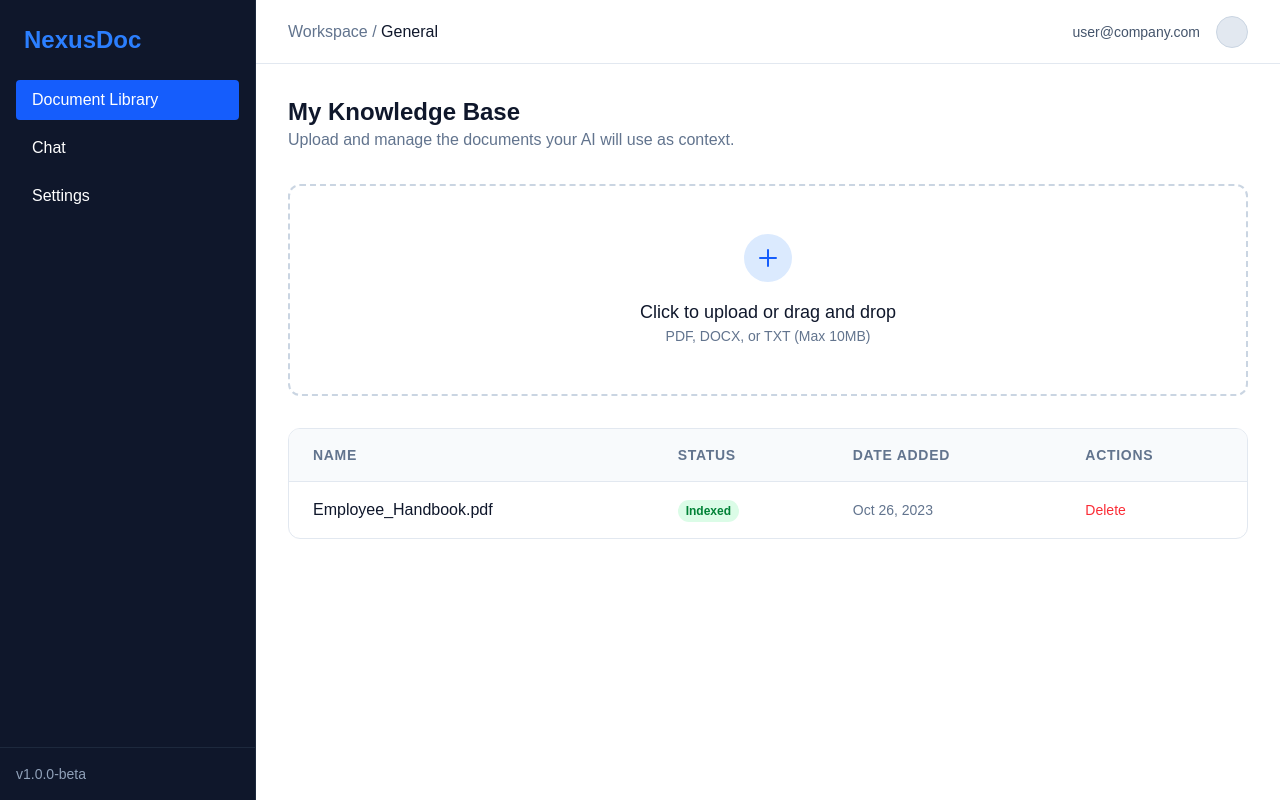
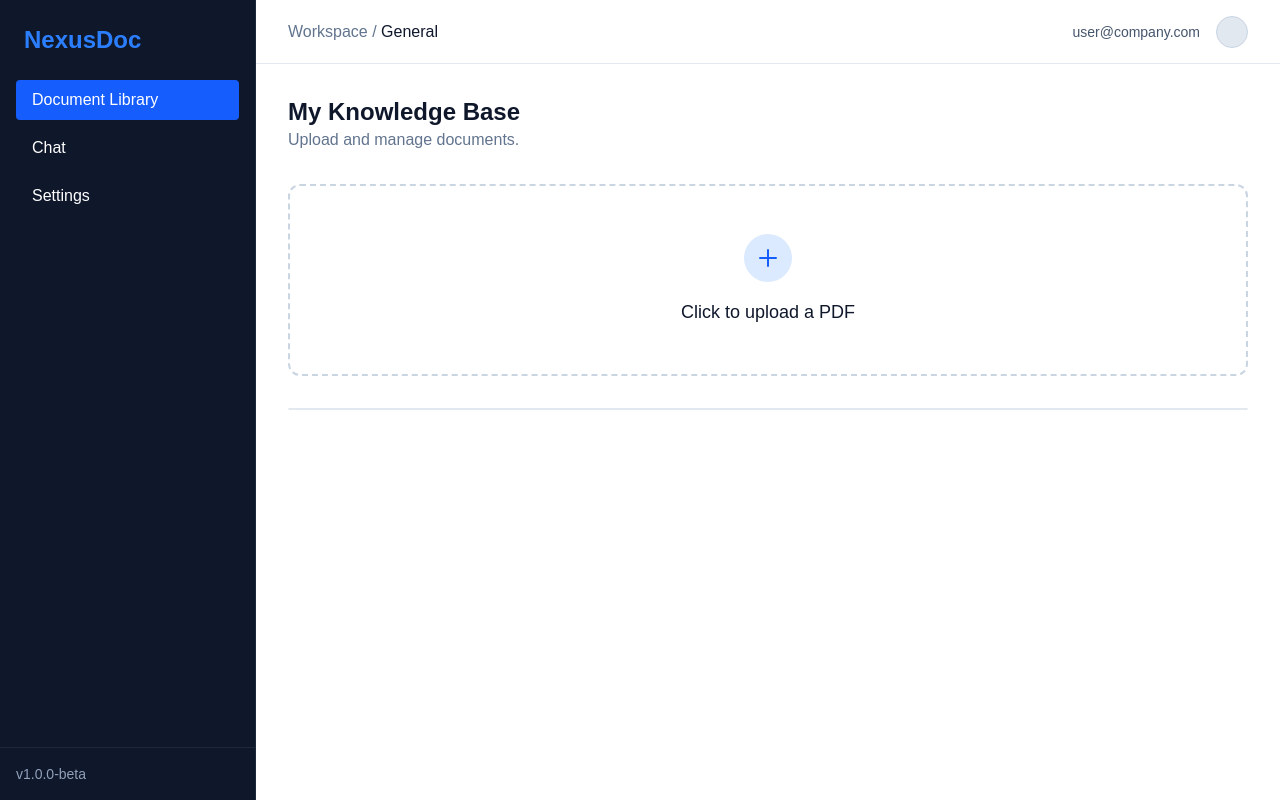
Before and after one commit to olisaejikeme/nexus-doc-ai, a Next.js app in the folder frontend/: page / in a window 1280 px wide. Built offline with nearby package versions, Linux system fonts and the light colour scheme.

Commit message:
feat: connect frontend upload zone to backend api

```diff
--- a/frontend/src/app/page.tsx
+++ b/frontend/src/app/page.tsx
@@ -1,48 +1,73 @@
+'use client';
+
+import { useState } from 'react';
+
 export default function LibraryPage() {
+  const [uploading, setUploading] = useState(false);
+  const [message, setMessage] = useState("");
+
+  // This function handles the file selection and upload
+  const handleFileUpload = async (event: React.ChangeEvent<HTMLInputElement>) => {
+    const file = event.target.files?.[0];
+    if (!file) return;
+
+    setUploading(true);
+    setMessage("Uploading...");
+
+    // 1. Prepare the "Container" for the file
+    const formData = new FormData();
+    formData.append('file', file);
+
+    try {
+      // 2. Send the file to our FastAPI backend
+      const response = await fetch('http://localhost:8000/upload', {
+        method: 'POST',
+        body: formData,
+      });
+
+      if (response.ok) {
+        const data = await response.json();
+        setMessage(`Success: ${data.filename} uploaded!`);
+      } else {
+        setMessage("Upload failed.");
+      }
+    } catch (error) {
+      console.error("Error:", error);
+      setMessage("Error connecting to server.");
+    } finally {
+      setUploading(false);
+    }
+  };
+
   return (
     <div className="space-y-8">
-      {/* Page Header */}
       <div>
         <h1 className="text-2xl font-bold text-slate-900">My Knowledge Base</h1>
-        <p className="text-slate-500">Upload and manage the documents your AI will use as context.</p>
+        <p className="text-slate-500">Upload and manage documents.</p>
       </div>
 
-      {/* Upload Zone */}
-      <div className="border-2 border-dashed border-slate-300 rounded-xl p-12 flex flex-col items-center justify-center bg-white hover:border-blue-500 hover:bg-blue-50/50 transition-all cursor-pointer">
+      {/* Upload Zone (Now Functional) */}
+      <label className={`border-2 border-dashed rounded-xl p-12 flex flex-col items-center justify-center bg-white transition-all cursor-pointer ${uploading ? 'border-blue-300 opacity-50' : 'border-slate-300 hover:border-blue-500'}`}>
+        <input
+          type="file"
+          className="hidden"
+          onChange={handleFileUpload}
+          disabled={uploading}
+        />
         <div className="w-12 h-12 bg-blue-100 rounded-full flex items-center justify-center mb-4">
           <svg className="w-6 h-6 text-blue-600" fill="none" stroke="currentColor" viewBox="0 0 24 24">
             <path strokeLinecap="round" strokeLinejoin="round" strokeWidth="2" d="M12 4v16m8-8H4" />
           </svg>
         </div>
-        <p className="text-lg font-medium text-slate-900">Click to upload or drag and drop</p>
-        <p className="text-sm text-slate-500">PDF, DOCX, or TXT (Max 10MB)</p>
-      </div>
+        <p className="text-lg font-medium text-slate-900">
+          {uploading ? "Processing..." : "Click to upload a PDF"}
+        </p>
+        {message && <p className="mt-2 text-sm text-blue-600">{message}</p>}
+      </label>
 
-      {/* Document Table */}
+      {/* The Table (We will keep this static for now) */}
       <div className="bg-white rounded-xl border border-slate-200 overflow-hidden">
-        <table className="w-full text-left border-collapse">
-          <thead className="bg-slate-50 border-b border-slate-200 text-slate-500 text-sm font-medium uppercase tracking-wider">
-            <tr>
-              <th className="px-6 py-4">Name</th>
-              <th className="px-6 py-4">Status</th>
-              <th className="px-6 py-4">Date Added</th>
-              <th className="px-6 py-4">Actions</th>
-            </tr>
-          </thead>
-          <tbody className="divide-y divide-slate-200">
-            {/* Placeholder Row */}
-            <tr className="hover:bg-slate-50 transition">
-              <td className="px-6 py-4 font-medium text-slate-900">Employee_Handbook.pdf</td>
-              <td className="px-6 py-4">
-                <span className="px-2 py-1 bg-green-100 text-green-700 text-xs font-semibold rounded-full">Indexed</span>
-              </td>
-              <td className="px-6 py-4 text-slate-500 text-sm">Oct 26, 2023</td>
-              <td className="px-6 py-4">
-                <button className="text-red-500 hover:text-red-700 text-sm font-medium">Delete</button>
-              </td>
-            </tr>
-          </tbody>
-        </table>
+        {/* ... (Keep the table code from before) ... */}
       </div>
     </div>
   );
```
